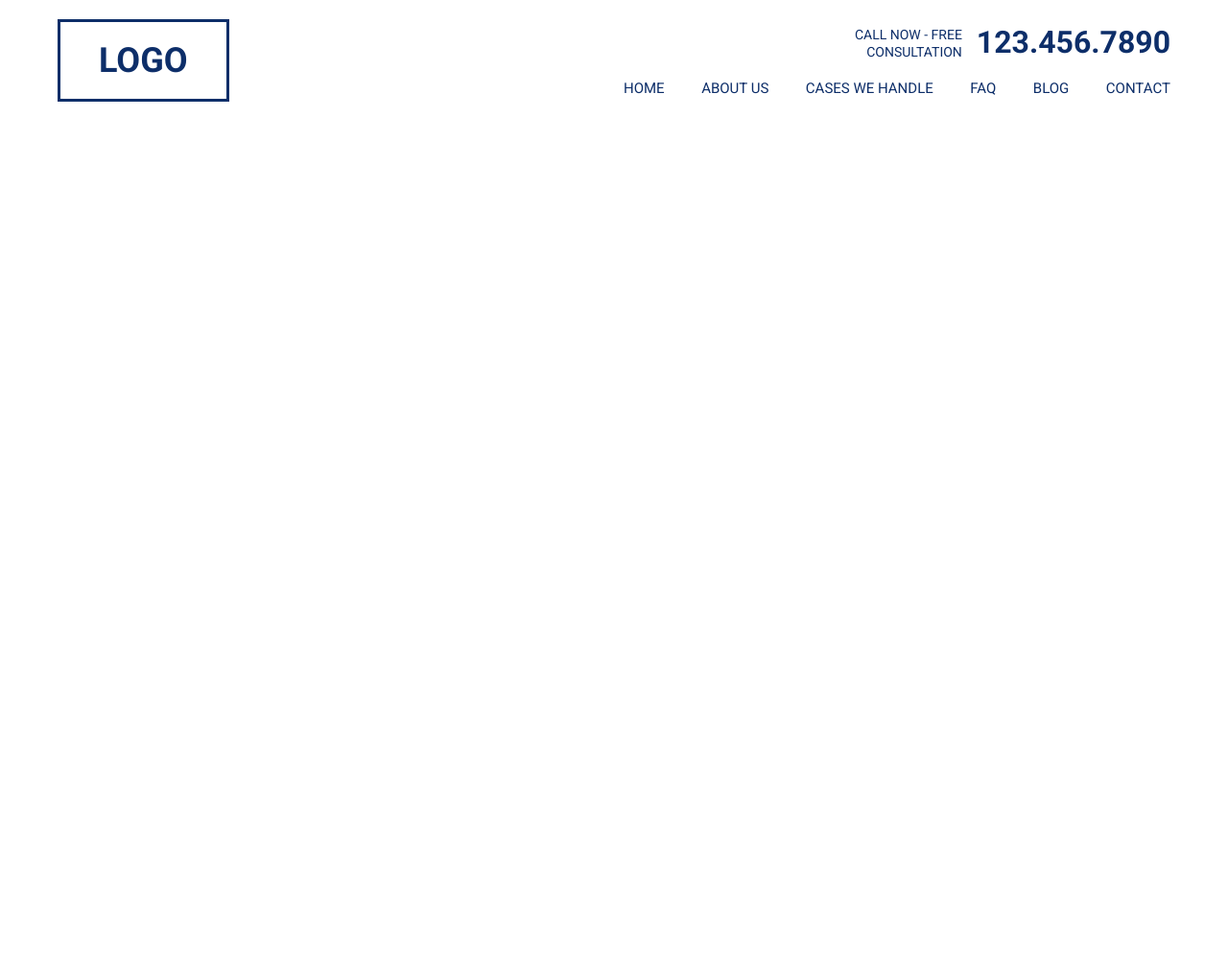
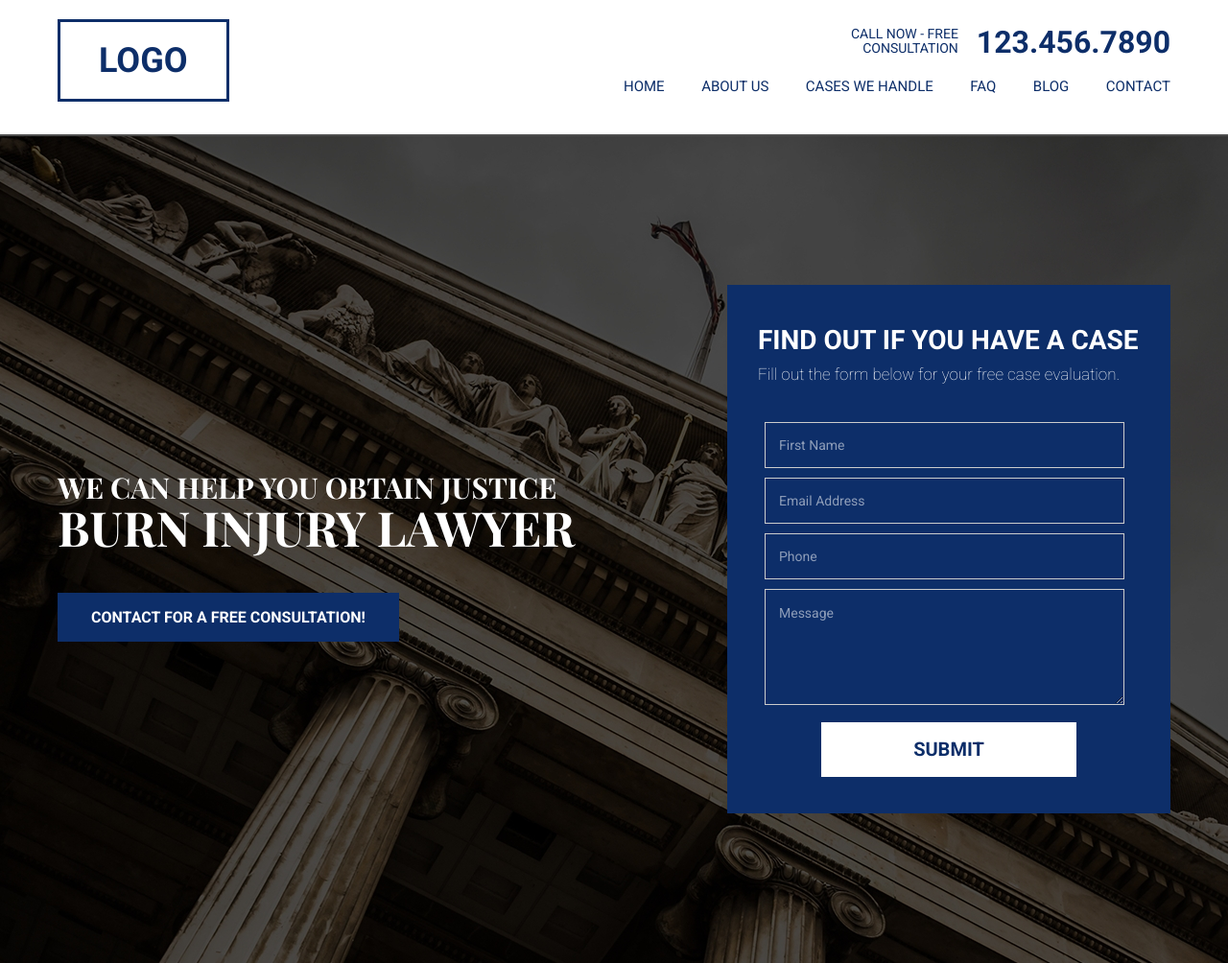
Before and after one commit to everestq/attorney, a website: page app/index.html in a window 1280 px wide. Shown: the whole page at 96% size. Before the commit the page ends 800 px from the top, so only its background shows below. Drawn offline with nearby package versions, Linux system fonts and the light colour scheme; files that its build step writes are made by us from their sources.

Commit message:
added contacts section

```diff
--- a/app/index.html
+++ b/app/index.html
@@ -6,6 +6,7 @@
     <meta name="viewport" content="width=device-width, initial-scale=1.0">
     <meta http-equiv="X-UA-Compatible" content="ie=edge">
     <title>Document</title>
+    <link href="https://fonts.googleapis.com/css?family=Playfair+Display:700&display=swap" rel="stylesheet">
     <link href="https://fonts.googleapis.com/css?family=Roboto:100,400,500,700&display=swap" rel="stylesheet">
     <link rel="stylesheet" href="css/libs.min.css">
     <link rel="stylesheet" href="css/style.min.css">
@@ -17,17 +18,13 @@
             <div class="header__inner">
                 <div class="header__logo">
                     <a class="header__logo-text" href="#">
-                    LOGO
+                        LOGO
                     </a>
                 </div>
                 <div class="header__right">
-                    <div class="header__callback">
-                    <div class="header__text">
-                     <span>Call now - Free Consultation</span>
-                    </div>
                     <div class="header__phone">
-                    <a href="tel:1234567890">123.456.7890</a>
-                    </div>
+                        <span>Call now - Free Consultation</span>
+                        <a href="tel:1234567890">123.456.7890</a>
                     </div>
                     <div class="header__menu">
                         <ul>
@@ -44,7 +41,31 @@
 
         </div>
     </header>
+    <section class="contacts" style="background-image: url(images/contact-bg.jpg)">
+        <div class="container">
+            <div class="contacts__inner">
+                <div class="contacts__inner-title">
+                    <span>WE CAN HELP YOU OBTAIN JUSTICE</span>
+                    BURN INJURY LAWYER
+                    <button class="contacts__inner-btn" href="#">Contact For A FREE Consultation!</button>
 
+                </div>
+                <div class="contacts__box">
+                    <div class="contacts__box-title">
+                        <span>FIND OUT IF YOU HAVE A CASE</span>
+                        Fill out the form below for your free case evaluation.
+                    </div>
+                    <input type="text" placeholder="First Name">
+                    <input type="text" placeholder="Email Address">
+                    <input type="text" placeholder="Phone">
+                    <textarea name="" id="" cols="30" rows="10" placeholder="Message"></textarea>
+                    <button>
+                        Submit
+                    </button>
+                </div>
+            </div>
+        </div>
+    </section>
 
 
     <script src="https://ajax.googleapis.com/ajax/libs/jquery/3.4.1/jquery.min.js"></script>
--- a/app/scss/_global.scss
+++ b/app/scss/_global.scss
@@ -9,8 +9,8 @@ html{
 a{
     display: inline-block;
     text-decoration: none;
+}
 
-}
 ul,
 li{
     margin: 0;
--- a/app/scss/style.scss
+++ b/app/scss/style.scss
@@ -26,31 +26,24 @@
     justify-content: flex-end;
     flex-wrap: wrap;
     margin-top: 7px;
-    max-width: 570px;
-    width: 100%;
 }
-.header__callback{
-    display: flex;
-    max-width: 330px;
-}
-.header__text{
+.header__phone {
     color: $blue;
-    text-align: right;
+    a{
+        @include f700;
+        font-size: 32px;
+        line-height: 35px;
+        color: $blue;
+        margin-left: 15px;
+    }
     span{
         @include f400;
         font-size: 14px;
         line-height: 15px;
         text-transform: uppercase;
-    }
-}
-.header__phone {
-    a{
-        @include f700;
-        font-size: 32px;
-        line-height: 35px;
-        text-decoration: none;
-        color: $blue;
-        margin-left: 15px;
+        max-width: 115px;
+        display: inline-block;
+        text-align: right;
     }
 }
 .header__menu{
@@ -64,9 +57,6 @@
         width: 100%;
         justify-content: space-between;
     }
-    li{
-        display: inline-block;
-    }
     a{
         @include f400;
         font-size: 15px;
@@ -75,7 +65,103 @@
         color: $blue;
     }
 }
+//end header
+//start contacts
+.contacts{
+    background-repeat: no-repeat;
+    background-size:cover;
+    background-position: center;
+    min-height: 864px;
 
-
-
-//end header
+}
+.contacts__inner{
+    display: flex;
+    justify-content: space-between;
+    align-items: center;
+    min-height: 864px;
+    &-title{
+    max-width: 550px;
+    color: #fff;
+    font-size: 50px;
+    line-height: 50px;
+    text-transform: uppercase;
+    font-family: 'Playfair Display', serif;
+    font-weight: 700;
+    button{
+        border: none;
+        background-color: $blue;
+        display: inline-block;
+        margin-top: 43px;
+        color: #fff;
+        @include f700;
+        font-size: 16px;
+        line-height: 27px;
+        padding: 12px 35px;
+        text-transform: uppercase;
+        cursor:pointer;
+        }
+    }
+}
+.contacts__inner-title span{
+    font-family: 'Playfair Display', serif;
+    font-weight: 700;
+    font-size: 30px;
+    line-height: 30px;
+    text-transform: uppercase;
+}
+.contacts__box{
+    background-color: $blue;
+    max-width: 462px;
+    padding: 38px 32px;
+    text-align: center;
+    &-title{
+        color: #fff;
+        @include f100;
+        font-size: 17px;
+        line-height: 30px;
+        margin-bottom: 35px;
+        text-align: left;
+        span{
+            @include f700;
+            font-size: 28px;
+            line-height: 40px;
+        }
+        button{
+            display: block;
+        }
+    }
+    input,
+    textarea{
+        background-color: $blue;
+        display: block;
+        width: 100%;
+        border: 1px solid #cccccc;
+        height: 48px;
+        margin-bottom: 10px;
+        max-width: 375px;
+        margin-left: 7px;
+        padding: 17px 14px;
+        color:#fff;
+        &::placeholder{
+            opacity: 0.53;
+            color: #ffffff;
+            @include f400;
+            font-size: 14px;
+            line-height: 15px;
+        }
+    }
+    textarea{
+    height: 121px;
+    }
+    button{
+        color: $blue;
+        background-color: #fff;
+        text-transform: uppercase;
+        padding: 17px 96px;
+        border: none;
+        @include f700;
+        font-size: 20px;
+        margin-top: 8px;
+    }
+}
+//end contacts
```
Also changed, not shown: app/images/contact-bg.jpg (added).
